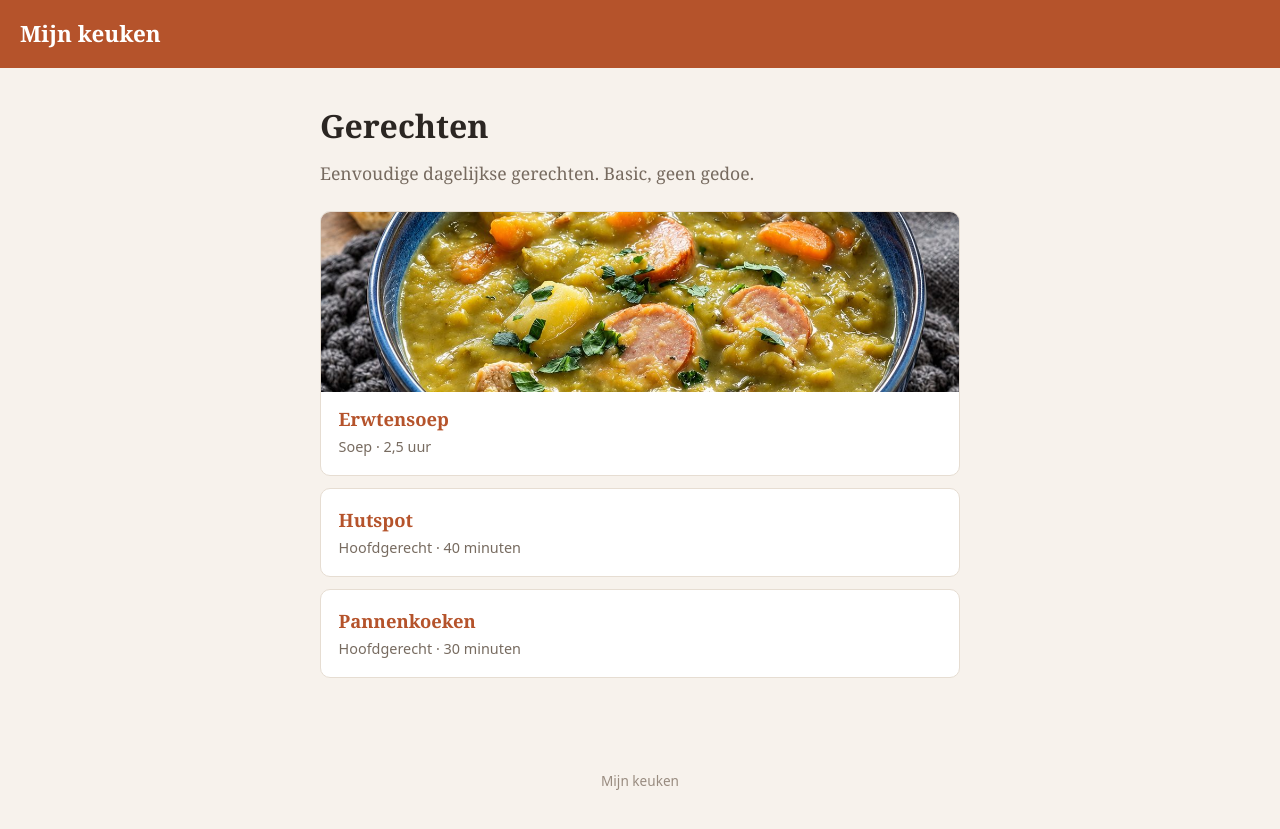
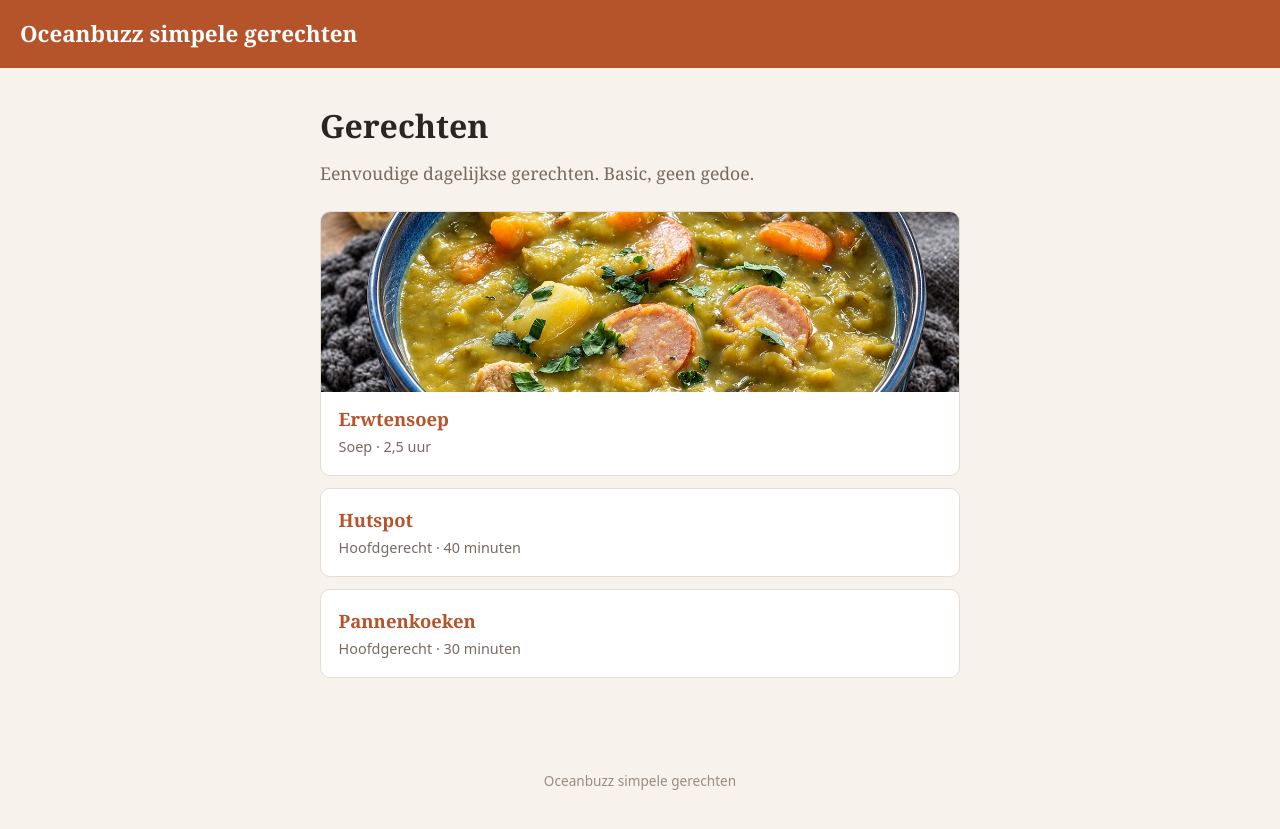
Before and after one commit to Oceanbuzz01/Gerechten, a Jekyll site: the page built from index.html, in a window 1280 px wide. Shown: the top 829 px of the page. Built offline with Jekyll 4.4.1, drawn with Linux system fonts in a browser that asks for light colours.

Commit message:
Update website title in configuration

```diff
--- a/_config.yml
+++ b/_config.yml
@@ -1,5 +1,5 @@
 # Instellingen van de website
-title: Mijn keuken
+title: Oceanbuzz simpele gerechten
 description: Eenvoudige dagelijkse gerechten. Basic, geen gedoe.
 lang: nl
 baseurl: "/Gerechten"
```
